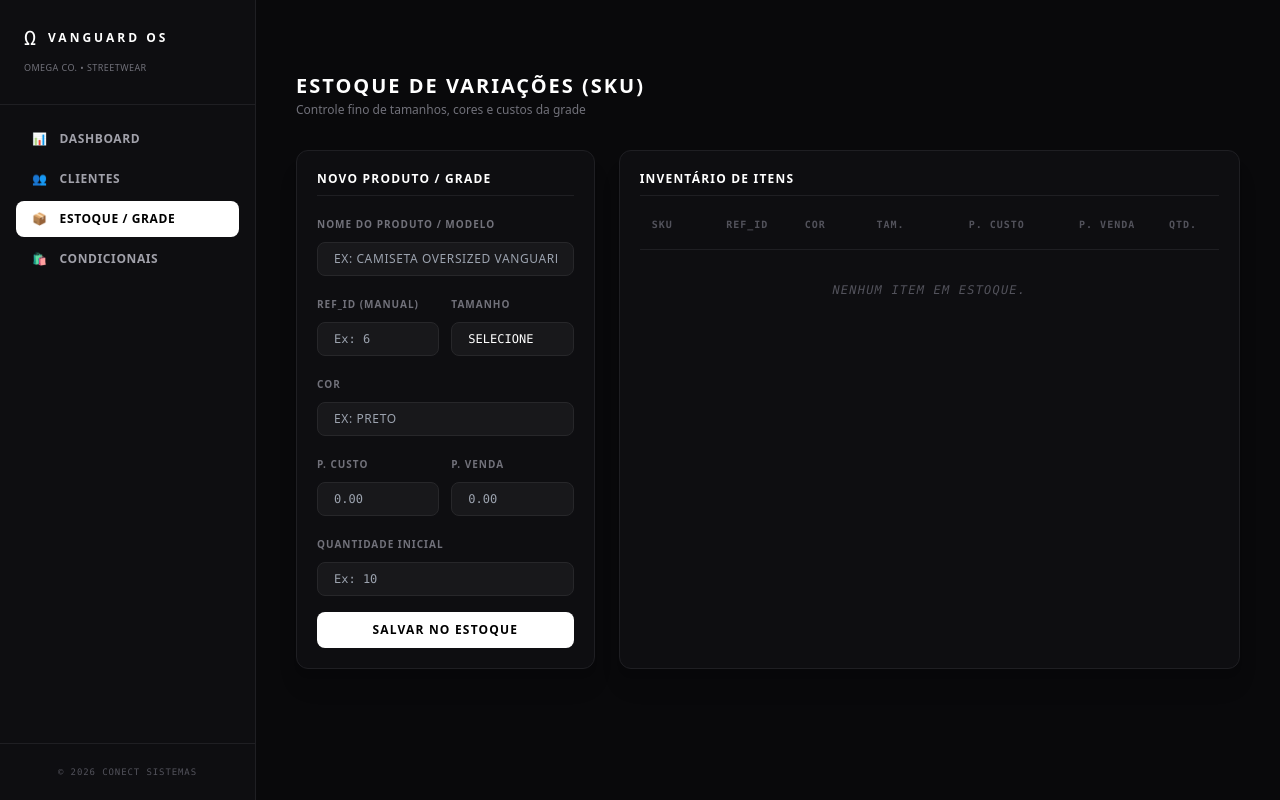
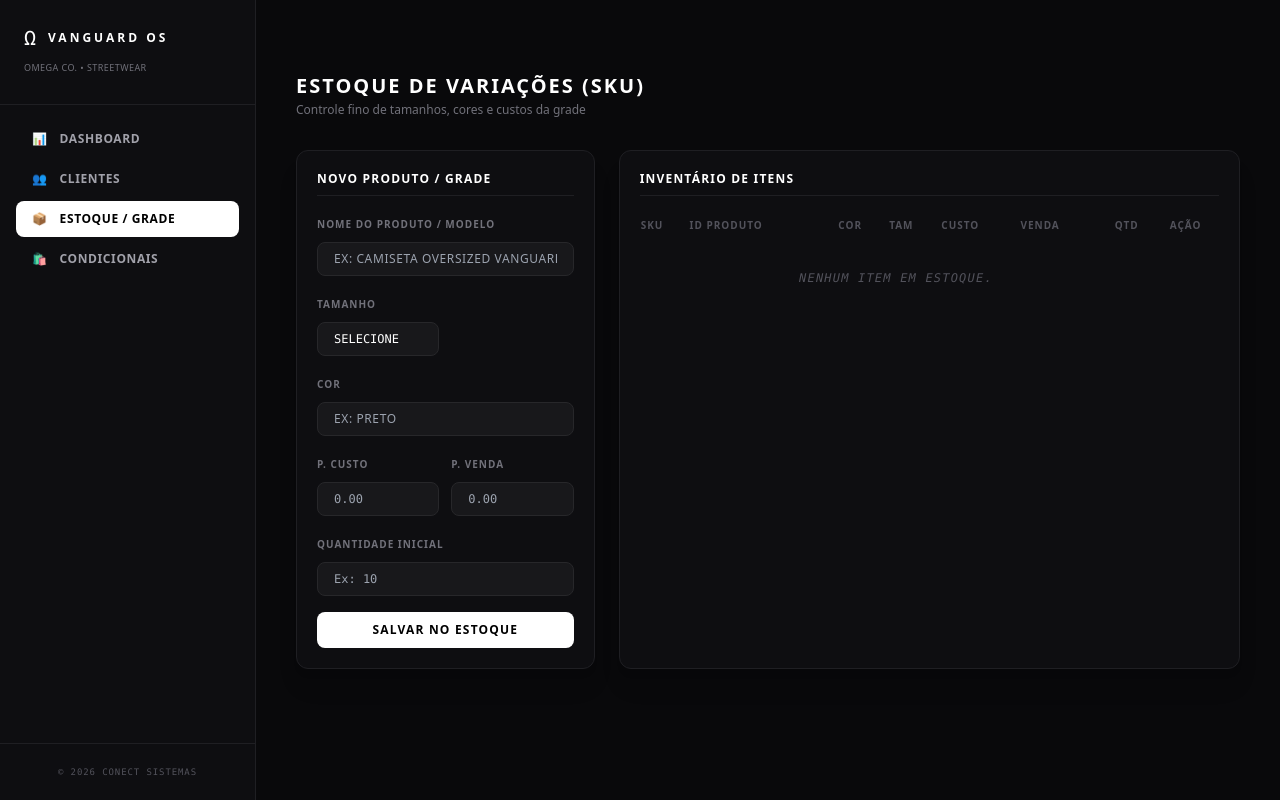
Before and after one commit to samuel-valentimm/vanguard_os, a Flask app: page /produtos in a window 1280 px wide. Run offline with Flask 3, Linux system fonts and the light colour scheme; data that the repository does not hold is empty; some libraries are stand-ins or nearby versions.

Commit message:
feat: ajustes basicos

```diff
--- a/routes/clientes.py
+++ b/routes/clientes.py
@@ -15,7 +15,7 @@ def clientes():
         return redirect(url_for('clientes.clientes'))
 
     dados_clientes = ClienteService.listar_clientes()
-    return render_template("clientes.html", clientes=dados_clientes)
+    return render_template("clientes/clientes.html", clientes=dados_clientes)
 
 
 @clientes_bp.route("/clientes/excluir/<int:id_cliente>")
@@ -32,7 +32,7 @@ def ficha_cliente(cliente_id):
     from services.financeiro_service import FinanceiroService
     resumo = FinanceiroService.obter_resumo_cliente(cliente_id)
 
-    return render_template("ficha_cliente.html", cliente=cliente, resumo=resumo)
+    return render_template("clientes/ficha_cliente.html", cliente=cliente, resumo=resumo)
 
 
 @clientes_bp.route("/cliente/baixa/<int:cliente_id>", methods=["POST"])
--- a/routes/estoque.py
+++ b/routes/estoque.py
@@ -1,14 +1,14 @@
 from flask import Blueprint, render_template, request, redirect, flash
 from services.estoque_service import ProdutoService
+from database import supabase
 
 estoque_bp = Blueprint('estoque', __name__)
 
 @estoque_bp.route('/produtos')
 def visualizar_produtos():
-
     try:
         variacoes = ProdutoService.listar_produtos_estoque()
-        return render_template('produtos.html', variacoes=variacoes)
+        return render_template('estoque/produtos.html', variacoes=variacoes)
     except Exception as e:
         return f"Erro ao carregar produtos: {e}", 500
 
@@ -18,18 +18,52 @@ def salvar_produto():
 
     try:
         dados = request.form.to_dict()
-        # Lógica de SKU
         nome = str(dados.get('nome_produto', '')).strip().upper()
         cor = str(dados.get('cor', '')).strip().upper()
         tamanho = str(dados.get('tamanho', '')).strip().upper()
-
         sku_gerado = f"{'-'.join(nome.split())}-{'-'.join(cor.split())}-{tamanho}"
         dados['sku'] = sku_gerado
+
+        if not dados.get('produto_id'):
+            dados['produto_id'] = None
+
         dados.pop('nome_produto', None)
 
         ProdutoService.cadastrar_produto_com_grade(dados)
         flash('Produto cadastrado com sucesso!', 'success')
+
         return redirect('/produtos')
 
     except Exception as e:
         return f"Erro ao salvar: {e}", 500
+
+
+@estoque_bp.route('/produtos/deletar/<int:id_variacao>', methods=['POST'])
+def deletar_produto(id_variacao):
+
+    try:
+        ProdutoService.deletar_variacao(id_variacao)
+        flash('Item removido do estoque!', 'success')
+        return redirect('/produtos')
+
+    except Exception as e:
+        return f"Erro ao deletar: {e}", 500
+
+
+@estoque_bp.route('/produtos/editar/<int:id_produto>', methods=['POST'])
+def editar_produto(id_produto):
+
+    try:
+        novo_nome = request.form.get('nome_produto')
+
+        if not novo_nome:
+            flash('Erro: Nome vazio', 'error')
+            return redirect('/produtos')
+
+        supabase.table("produtos").update({"nome": novo_nome.upper().strip()}).eq("id", id_produto).execute()
+
+        flash('Nome do modelo atualizado com sucesso!', 'success')
+        return redirect('/produtos')
+
+    except Exception as e:
+        return f"Erro ao editar: {e}", 500
--- a/routes/financeiro.py
+++ b/routes/financeiro.py
@@ -33,7 +33,7 @@ def condicionais():
 
         return redirect(url_for('financeiro.condicionais'))
 
-    return render_template("condicionais.html",
+    return render_template("financeiro/condicionais.html",
                            condicionais=FinanceiroService.listar_condicionais(),
                            clientes=ClienteService.listar_clientes(),
                            produtos=ProdutoService.listar_produtos_estoque())
--- a/routes/vendas.py
+++ b/routes/vendas.py
@@ -16,4 +16,4 @@ def nova_venda():
 
         return redirect(url_for('vendas.nova_venda'))
 
-    return render_template("venda_direta.html")
+    return render_template("vendas/venda_direta.html")
--- a/services/estoque_service.py
+++ b/services/estoque_service.py
@@ -25,8 +25,14 @@ class ProdutoService:
             "preco_venda": float(dados.get("preco_venda", 0)),
             "quantidade": int(dados.get("quantidade", 0))
         }
+
         supabase.table("estoque_variacoes").insert(variacao).execute()
         return produto_id
+
+
+    @classmethod
+    def deletar_variacao(cls, id_variacao):
+        return supabase.table("estoque_variacoes").delete().eq("id", id_variacao).execute()
 
 
     @staticmethod
--- a/templates/base.html
+++ b/templates/base.html
@@ -33,13 +33,16 @@
                 <a href="/" class="flex items-center space-x-3 {% if request.path == '/' %}bg-white text-black{% else %}text-[#a1a1aa] hover:bg-[#18181b] hover:text-white{% endif %} px-4 py-2.5 rounded-lg text-xs font-bold uppercase tracking-wider transition">
                     <span>📊</span> <span>Dashboard</span>
                 </a>
-                <a href="/clientes" class="flex items-center space-x-3 {% if request.path == '/clientes' %}bg-white text-black{% else %}text-[#a1a1aa] hover:bg-[#18181b] hover:text-white{% endif %} px-4 py-2.5 rounded-lg text-xs font-bold uppercase tracking-wider transition">
+
+                <a href="{{ url_for('clientes.clientes') }}" class="flex items-center space-x-3 {% if request.endpoint == 'clientes.clientes' %}bg-white text-black{% else %}text-[#a1a1aa] hover:bg-[#18181b] hover:text-white{% endif %} px-4 py-2.5 rounded-lg text-xs font-bold uppercase tracking-wider transition">
                     <span>👥</span> <span>Clientes</span>
                 </a>
-                <a href="/produtos" class="flex items-center space-x-3 {% if request.path == '/produtos' %}bg-white text-black{% else %}text-[#a1a1aa] hover:bg-[#18181b] hover:text-white{% endif %} px-4 py-2.5 rounded-lg text-xs font-bold uppercase tracking-wider transition">
+
+                <a href="{{ url_for('estoque.visualizar_produtos') }}" class="flex items-center space-x-3 {% if request.endpoint == 'estoque.visualizar_produtos' %}bg-white text-black{% else %}text-[#a1a1aa] hover:bg-[#18181b] hover:text-white{% endif %} px-4 py-2.5 rounded-lg text-xs font-bold uppercase tracking-wider transition">
                     <span>📦</span> <span>Estoque / Grade</span>
                 </a>
-                <a href="/condicionais" class="flex items-center space-x-3 {% if request.path == '/condicionais' %}bg-white text-black{% else %}text-[#a1a1aa] hover:bg-[#18181b] hover:text-white{% endif %} px-4 py-2.5 rounded-lg text-xs font-bold uppercase tracking-wider transition">
+
+                <a href="{{ url_for('financeiro.condicionais') }}" class="flex items-center space-x-3 {% if request.endpoint == 'financeiro.condicionais' %}bg-white text-black{% else %}text-[#a1a1aa] hover:bg-[#18181b] hover:text-white{% endif %} px-4 py-2.5 rounded-lg text-xs font-bold uppercase tracking-wider transition">
                     <span>🛍️</span> <span>Condicionais</span>
                 </a>
             </nav>
--- a/templates/estoque/produtos.html
+++ b/templates/estoque/produtos.html
@@ -25,7 +25,8 @@
         <div class="bg-[#0e0e11] border border-[#1f1f23] rounded-xl p-5 h-fit shadow-xl">
             <h3 class="text-xs font-bold uppercase tracking-widest text-white mb-4 border-b border-[#1f1f23] pb-2">Novo Produto / Grade</h3>
 
-            <form action="/produtos/salvar" method="POST" class="space-y-4" id="form-produto">
+            {# CORRIGIDO: action apontando para o Blueprint estoque #}
+            <form action="{{ url_for('estoque.salvar_produto') }}" method="POST" class="space-y-4" id="form-produto">
                 <div>
                     <label class="block text-[10px] font-bold text-[#71717a] uppercase tracking-widest mb-1.5">Nome do Produto / Modelo</label>
                     <input type="text" name="nome_produto" placeholder="EX: CAMISETA OVERSIZED VANGUARD" required
@@ -33,12 +34,6 @@
                 </div>
 
                 <div class="grid grid-cols-2 gap-3">
-                    <div>
-                        <label class="block text-[10px] font-bold text-[#71717a] uppercase tracking-widest mb-1.5">Ref_ID (Manual)</label>
-                        <input type="number" name="produto_id" placeholder="Ex: 6" required
-                            class="w-full bg-[#18181b] border border-[#27272a] rounded-lg px-4 py-2 text-xs text-white focus:outline-none focus:border-white transition font-mono">
-                    </div>
-
                     <div>
                         <label class="block text-[10px] font-bold text-[#71717a] uppercase tracking-widest mb-1.5">Tamanho</label>
                         <select name="tamanho" required class="w-full bg-[#18181b] border border-[#27272a] rounded-lg px-4 py-2 text-xs text-white focus:outline-none focus:border-white transition font-mono uppercase cursor-pointer appearance-none">
@@ -87,30 +82,35 @@
             <div class="overflow-x-auto">
                 <table class="w-full text-left border-collapse text-base">
                     <thead>
-                        <tr class="border-b border-[#1f1f23] text-[#52525b] text-[10px] uppercase tracking-widest font-mono">
-                            <th class="pb-3 px-3">SKU</th>
-                            <th class="pb-3 px-3 text-center">Ref_ID</th>
-                            <th class="pb-3 px-3">Cor</th>
-                            <th class="pb-3 px-3 text-center">Tam.</th>
-                            <th class="pb-3 px-3 text-right">P. Custo</th>
-                            <th class="pb-3 px-3 text-right">P. Venda</th>
-                            <th class="pb-3 px-3 text-center">Qtd.</th>
-                        </tr>
+                        <tr class="text-[#52525b] text-[10px] uppercase tracking-widest">
+                            <th>SKU</th>
+                            <th>ID Produto</th>
+                            <th>Cor</th>
+                            <th>Tam</th>
+                            <th>Custo</th>
+                            <th>Venda</th>
+                            <th class="text-center">Qtd</th>
+                            <th class="text-center">Ação</th> </tr>
                     </thead>
                     <tbody class="divide-y divide-[#18181b] font-mono text-[#e4e4e7]">
                         {% if variacoes %}
                             {% for item in variacoes %}
                             <tr class="hover:bg-[#18181b]/40 transition">
-                                <td class="py-3 px-3 font-bold text-white uppercase">{{ item.sku }}</td>
-                                <td class="py-3 px-3 text-center text-[#71717a]">#{{ item.produto_id }}</td>
-                                <td class="py-3 px-3 uppercase text-[#a1a1aa]">{{ item.cor }}</td>
-                                <td class="py-3 px-3 text-center font-bold text-white">{{ item.tamanho }}</td>
-                                <td class="py-3 px-3 text-right text-[#71717a]">R$ {{ "%.2f"|format(item.preco_custo) }}</td>
-                                <td class="py-3 px-3 text-right font-bold text-white">R$ {{ "%.2f"|format(item.preco_venda) }}</td>
+                                <td class="py-3 px-3 font-bold text-white uppercase">{{ item['sku'] }}</td>
+                                <td class="py-3 px-3 text-center text-[#71717a]">#{{ item['produto_id'] }}</td>
+                                <td class="py-3 px-3 uppercase text-[#a1a1aa]">{{ item['cor'] }}</td>
+                                <td class="py-3 px-3 text-center font-bold text-white">{{ item['tamanho'] }}</td>
+                                <td class="py-3 px-3 text-right text-[#71717a]">R$ {{ "%.2f"|format(item['preco_custo'] or 0) }}</td>
+                                <td class="py-3 px-3 text-right font-bold text-white">R$ {{ "%.2f"|format(item['preco_venda'] or 0) }}</td>
                                 <td class="py-3 px-3 text-center">
-                                    <span class="px-2 py-0.5 rounded {% if item.quantidade > 0 %}bg-[#18181b] text-white border border-[#27272a]{% else %}bg-red-950/30 text-red-400{% endif %}">
-                                        {{ item.quantidade }}
+                                    <span class="px-2 py-0.5 rounded {% if (item['quantidade'] or 0) > 0 %}bg-[#18181b] text-white border border-[#27272a]{% else %}bg-red-950/30 text-red-400{% endif %}">
+                                        {{ item['quantidade'] or 0 }}
                                     </span>
+                                </td>
+                                <td class="py-3 px-3 text-center">
+                                    <form action="{{ url_for('estoque.deletar_produto', id_variacao=item['id']) }}" method="POST" onsubmit="return confirm('ATENÇÃO: Deseja remover?')">
+                                        <button type="submit" class="text-[9px] uppercase font-bold text-red-500 hover:text-red-300">Remover</button>
+                                    </form>
                                 </td>
                             </tr>
                             {% endfor %}
```
Also changed, not shown: templates/clientes/clientes.html (+7 -7 lines), templates/clientes/ficha_cliente.html (+7 -4 lines), templates/financeiro/condicionais.html (+10 -8 lines), templates/vendas/venda_direta.html (+27 -5 lines).
